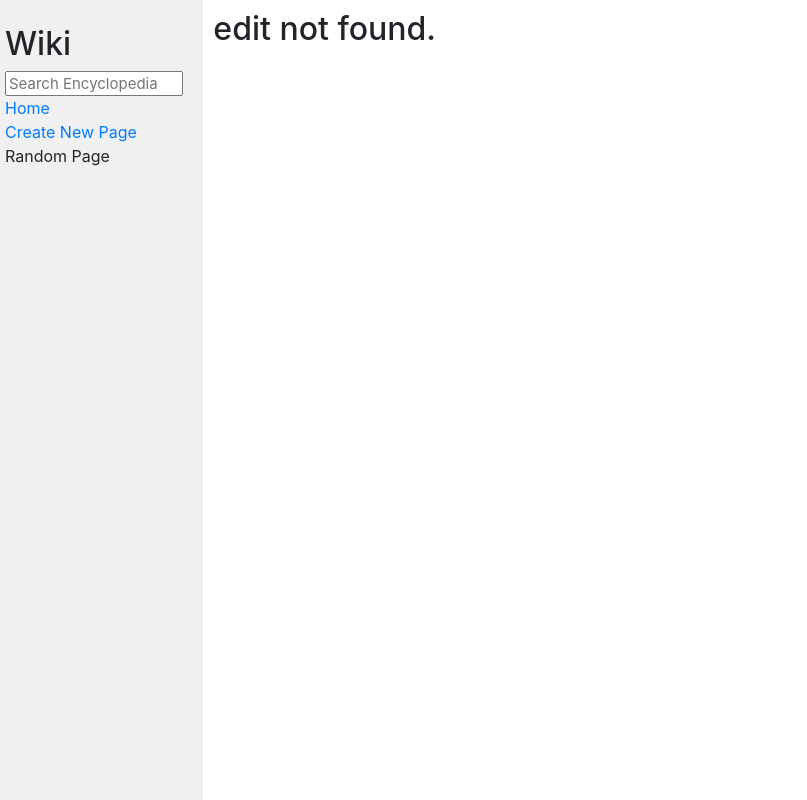
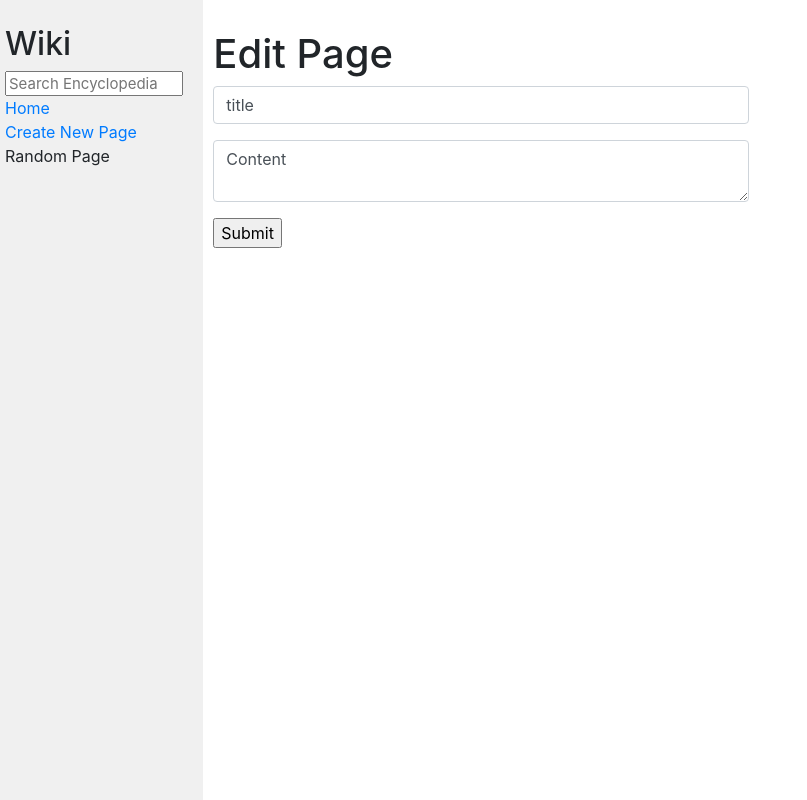
Before and after one commit to chriskorsak/wiki, a Django app: page /edit in a window 1280 px wide. Shown: the whole page, without its empty margins (0-807 px from the left). Run offline with Django 3.2, Linux system fonts and the light colour scheme; some libraries are stand-ins or nearby versions.

Commit message:
create url route for edit entry, create edit.html, create basic view for this route to render edit.html.

```diff
--- a/encyclopedia/static/encyclopedia/styles.css
+++ b/encyclopedia/static/encyclopedia/styles.css
@@ -37,6 +37,6 @@ textarea {
     margin-top: 5px;
 }
 
-.new-entry {
+.entry-form {
   width: 50%;
 }
--- /dev/null
+++ b/encyclopedia/templates/encyclopedia/edit.html
@@ -0,0 +1,21 @@
+{% extends "encyclopedia/layout.html" %}
+
+{% block title %}
+    Edit Page
+{% endblock %}
+
+{% block body %}
+    <h1>Edit Page</h1>
+
+    <form action="{% url 'edit' %}" method="POST" class="entry-form">
+      {% csrf_token %}
+      <div class="form-group">
+        <input type="text" name="title" class="form-control" value="title" required>
+      </div>
+      <div class="form-group">
+        <textarea name="content" class="form-control" required>Content</textarea>
+      </div>
+      <input type="submit" value="Submit">
+    </form>
+
+{% endblock %}
--- a/encyclopedia/templates/encyclopedia/entry.html
+++ b/encyclopedia/templates/encyclopedia/entry.html
@@ -7,4 +7,7 @@
 {% block body %}
     <h1>{{ pageTitle }}</h1>
     {{ entryText }}
+    <div class="edit-link">
+      <a href="{% url 'edit' %}">Edit entry</a>
+    </div>
 {% endblock %}
--- a/encyclopedia/templates/encyclopedia/new.html
+++ b/encyclopedia/templates/encyclopedia/new.html
@@ -15,7 +15,7 @@
       <div class="form-group">
         <textarea name="content" class="form-control" required></textarea>
       </div>
-      <input type="submit">
+      <input type="submit" value="submit">
     </form>
 
 {% endblock %}
--- a/encyclopedia/urls.py
+++ b/encyclopedia/urls.py
@@ -6,5 +6,6 @@ urlpatterns = [
     path("", views.index, name="index"),
     path("search", views.search, name="search"),
     path("new", views.new, name="new"),
+    path("edit", views.edit, name="edit"),
     path("<str:title>", views.entry, name="entry")
 ]
--- a/encyclopedia/views.py
+++ b/encyclopedia/views.py
@@ -72,3 +72,6 @@ def new(request):
           "errorMessage": f"A page named {title} already exists."
         })
   return render(request, "encyclopedia/new.html")
+
+def edit(request):
+  return render(request, "encyclopedia/edit.html")
```
